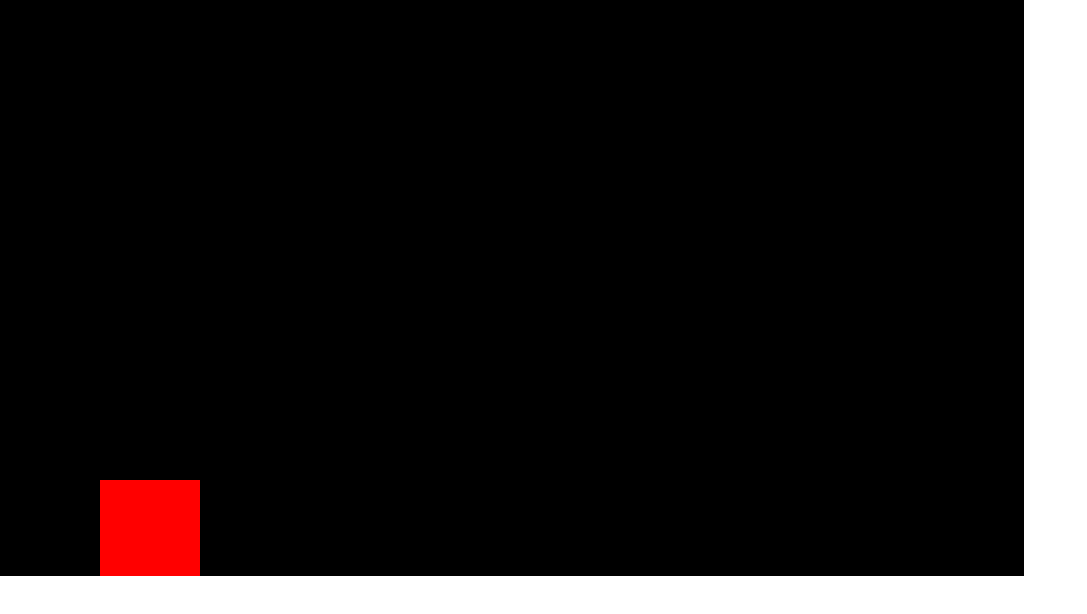
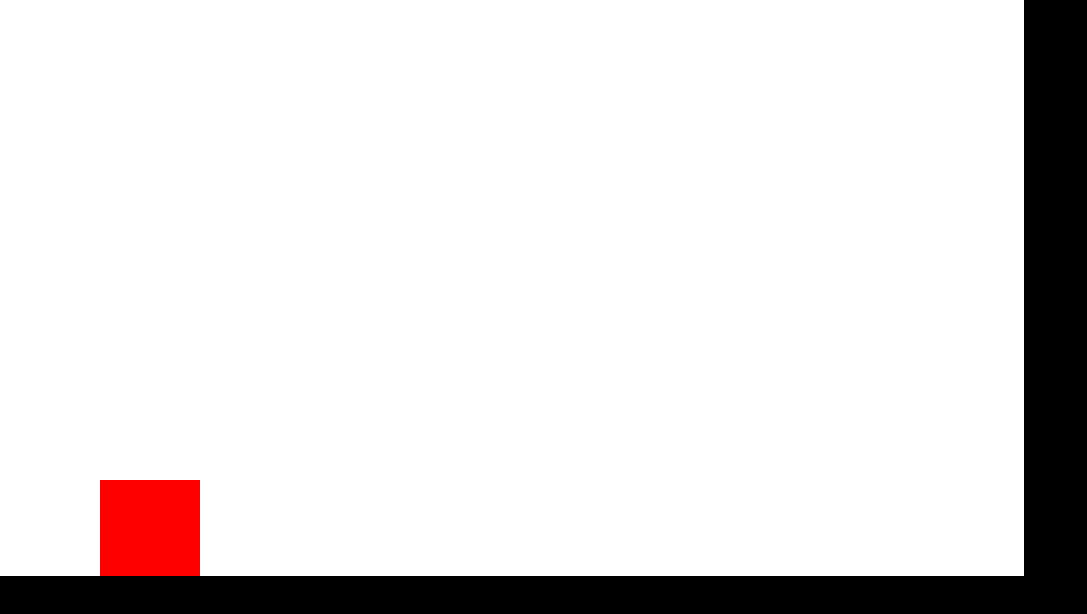
Before and after one commit to 1deviljohn1/rooms, a website built with Vite: page index.html in a window 1280 px wide. Shown: the whole page, without its empty margins (0-1087 px from the left). Built offline with nearby package versions, Linux system fonts and the light colour scheme.

Commit message:
fix bg color and canvas color

```diff
--- a/src/assets/app.scss
+++ b/src/assets/app.scss
@@ -1,5 +1,6 @@
 body {
     margin: 0;
+    background: #000;
 }
 
 canvas {
--- a/src/main.ts
+++ b/src/main.ts
@@ -9,12 +9,9 @@ canvas.height = 64 * 9
 
 const player = new Player(canvas)
 
-c.fillStyle = 'white'
-c.fillRect(0, 0, canvas.width, canvas.height)
-
 const animate = () => {
     window.requestAnimationFrame(animate)
-    c.fillStyle = 'black'
+    c.fillStyle = 'white'
     c.fillRect(0, 0, canvas.width, canvas.height)
 
     player.draw()
```
